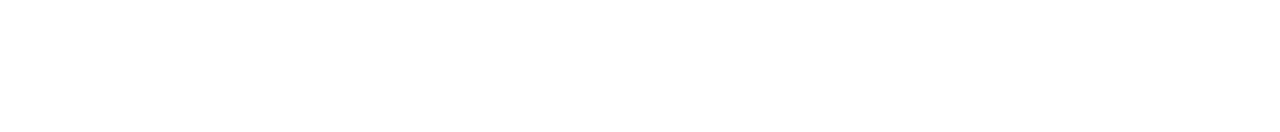
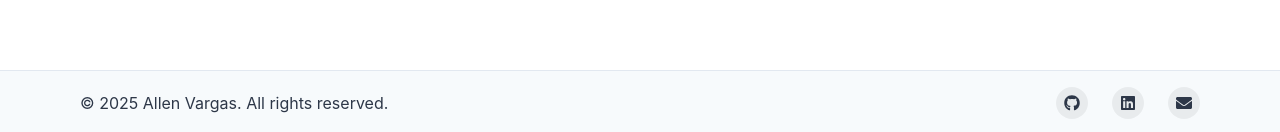
Before and after one commit to StarDusk1217/vargas-portfolio, a Next.js app: page / in a window 1280 px wide. Shown: the part 873-1005 px from the top of the page. Before the commit the page ends 903 px from the top, so only its background shows below. Built offline with nearby package versions, Linux system fonts and the light colour scheme.

Commit message:
feat: added footer and link socials

```diff
--- a/package.json
+++ b/package.json
@@ -16,7 +16,8 @@
     "framer-motion": "^12.23.12",
     "next": "15.4.6",
     "react": "19.1.0",
-    "react-dom": "19.1.0"
+    "react-dom": "19.1.0",
+    "react-icons": "^5.5.0"
   },
   "devDependencies": {
     "@eslint/eslintrc": "^3",
--- /dev/null
+++ b/src/components/Footer.js
@@ -0,0 +1,94 @@
+"use client";
+import {
+  Box,
+  chakra,
+  Container,
+  Stack,
+  Text,
+  useColorModeValue,
+  VisuallyHidden,
+} from "@chakra-ui/react";
+import { FaGithub, FaLinkedin, FaEnvelope } from "react-icons/fa";
+import { ReactNode } from "react";
+import { useRouter } from "next/router";
+
+const SocialButton = ({ children, label, href }) => {
+  return (
+    <chakra.button
+      bg={useColorModeValue("blackAlpha.100", "whiteAlpha.100")}
+      rounded={"full"}
+      w={8}
+      h={8}
+      cursor={"pointer"}
+      as={"a"}
+      href={href}
+      target="_blank"
+      rel="noopener noreferrer"
+      display={"inline-flex"}
+      alignItems={"center"}
+      justifyContent={"center"}
+      transition={"background 0.3s ease"}
+      _hover={{ bg: useColorModeValue("blackAlpha.200", "whiteAlpha.200") }}
+    >
+      {" "}
+      <VisuallyHidden>{label}</VisuallyHidden> {children}{" "}
+    </chakra.button>
+  );
+};
+export default function Footer() {
+  const router = useRouter();
+  return (
+    <Box
+      bg={useColorModeValue("gray.50", "gray.900")}
+      color={useColorModeValue("gray.700", "gray.200")}
+      mt={10}
+    >
+      <Box
+        borderTopWidth={1}
+        borderStyle={"solid"}
+        borderColor={useColorModeValue("gray.200", "gray.700")}
+      >
+        {" "}
+        <Container
+          as={Stack}
+          maxW={"6xl"}
+          py={4}
+          direction={{ base: "column", md: "row" }}
+          spacing={4}
+          justify={{ base: "center", md: "space-between" }}
+          align={{ base: "center", md: "center" }}
+        >
+          {" "}
+          <Text>
+            {" "}
+            © {new Date().getFullYear()} Allen Vargas. All rights reserved.{" "}
+          </Text>{" "}
+          <Stack direction={"row"} spacing={6}>
+            {" "}
+            <SocialButton
+              label={"GitHub"}
+              href={"https://github.com/StarDusk1217"}
+            >
+              {" "}
+              <FaGithub />{" "}
+            </SocialButton>{" "}
+            <SocialButton
+              label={"LinkedIn"}
+              href={"https://linkedin.com/in/yourprofile"}
+            >
+              {" "}
+              <FaLinkedin />{" "}
+            </SocialButton>{" "}
+            <SocialButton
+              label={"Email"}
+              href={"mailto:starmiguel17@gmail.com"}
+            >
+              {" "}
+              <FaEnvelope />{" "}
+            </SocialButton>{" "}
+          </Stack>{" "}
+        </Container>{" "}
+      </Box>{" "}
+    </Box>
+  );
+}
--- a/src/components/Pagelayout.js
+++ b/src/components/Pagelayout.js
@@ -16,6 +16,7 @@ import {
 } from "@chakra-ui/react";
 import { HamburgerIcon } from "@chakra-ui/icons"; // Chakra's hamburger icon
 import { useRouter } from "next/router";
+import Footer from "@/components/Footer";
 
 export default function Pagelayout({ children }) {
   const router = useRouter();
@@ -151,6 +152,7 @@ export default function Pagelayout({ children }) {
       >
         {children}
       </VStack>
+      <Footer />
     </Flex>
   );
 }
--- a/src/pages/index.js
+++ b/src/pages/index.js
@@ -1,5 +1,6 @@
 import React from "react";
 import Pagelayout from "@/components/Pagelayout";
+import Footer from "@/components/Footer";
 import { Box, Flex, Text, HStack, VStack, Image } from "@chakra-ui/react";
 
 function IndexPage() {
```
Also changed, not shown: 1 other file (tests, documents, lock files or other folders).
